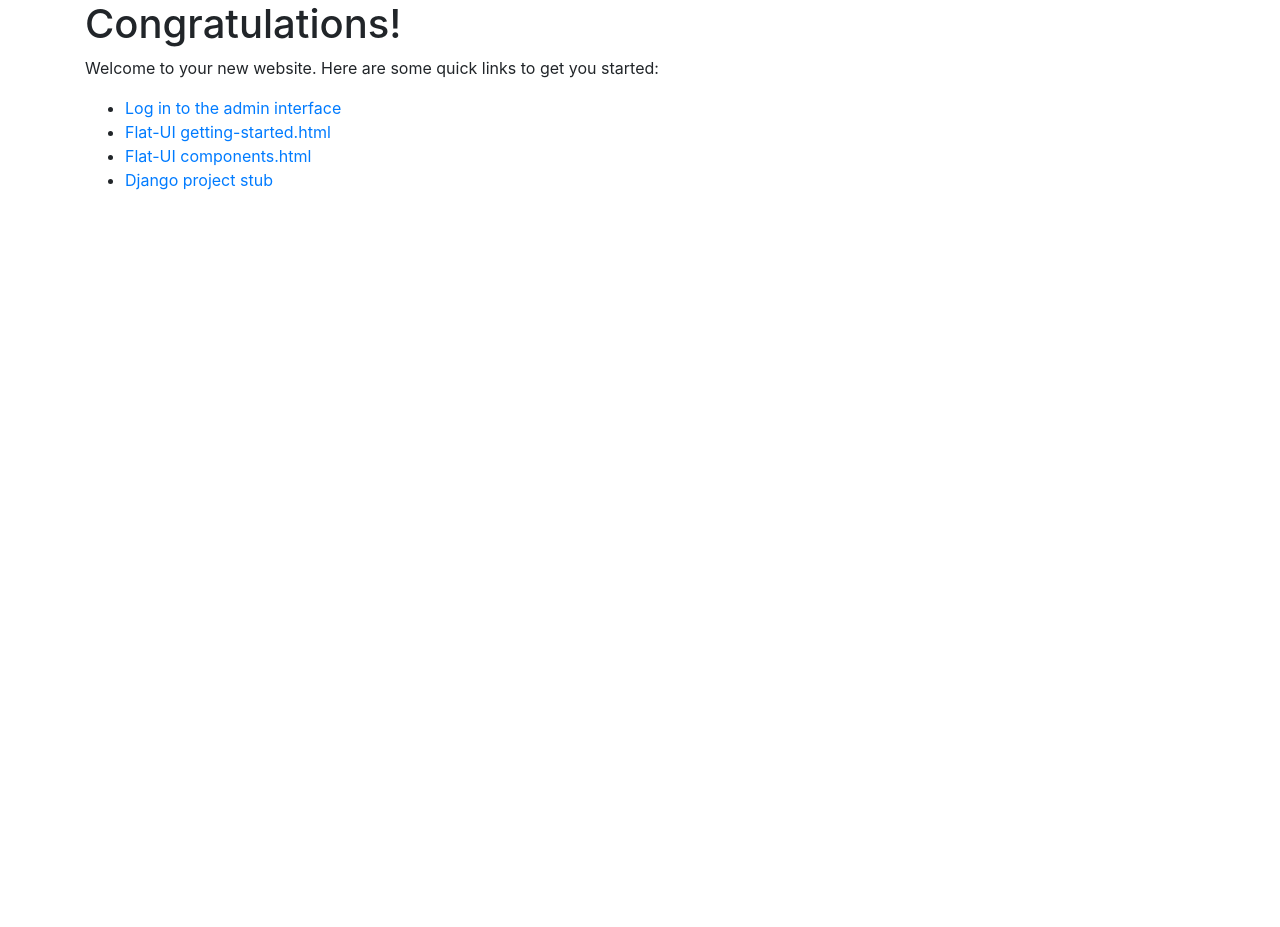
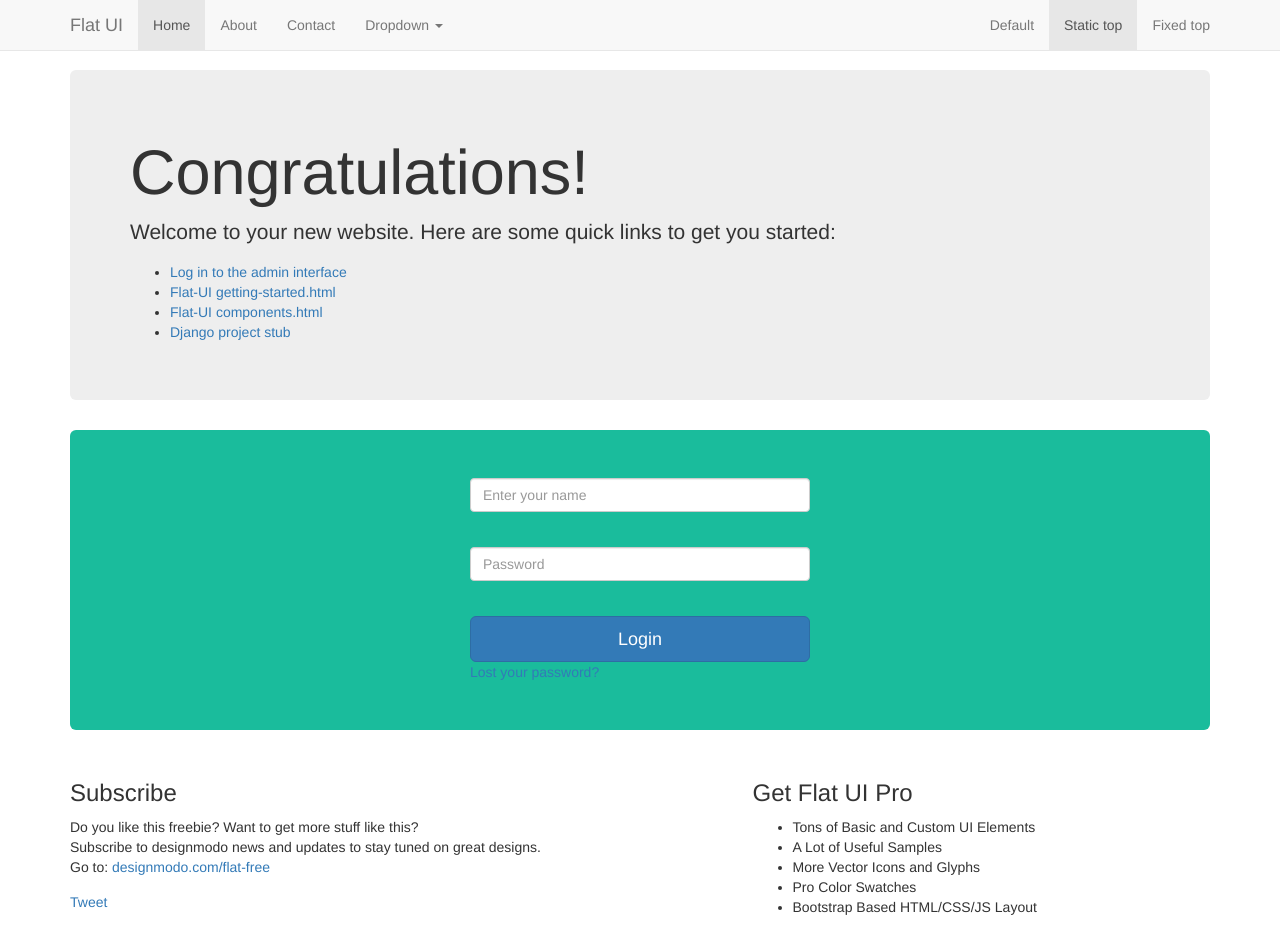
Before and after one commit to pik-software/django-service-boilerplate, a Django app: template _project_/templates/index.html in a window 1280 px wide. Before the commit the page ends 190 px from the top, so only its background shows below. Run offline with Django 3.2, Linux system fonts and the light colour scheme; the template is opened without the code that fills it, so the values that code supplies are empty; some libraries are stand-ins or nearby versions; grey boxes are pictures that could not be loaded.

Commit message:
sexy index.html page

```diff
--- a/_project_/static/main.css
+++ b/_project_/static/main.css
@@ -0,0 +1,3 @@
+body {
+    padding-top: 70px;
+}
--- a/_project_/templates/_base.html
+++ b/_project_/templates/_base.html
@@ -29,12 +29,16 @@
     {% block extra_head %}{% endblock %}
 </head>
 <body>
+    {% include "include/header.html" %}
+
     <div class="container">
         {% block content %}
             <h1>Hello, world!</h1>
         {% endblock %}
     </div>
     <!-- /.container -->
+
+    {% include "include/footer.html" %}
 
     {% block js %}
         <!-- jQuery (necessary for Flat UI's JavaScript plugins) -->
--- /dev/null
+++ b/_project_/templates/include/footer.html
@@ -0,0 +1,34 @@
+<footer>
+  <div class="container">
+    <div class="row">
+      <div class="col-xs-7">
+        <h3 class="footer-title">Subscribe</h3>
+        <p>Do you like this freebie? Want to get more stuff like this?<br/>
+          Subscribe to designmodo news and updates to stay tuned on great designs.<br/>
+          Go to: <a href="http://designmodo.com/flat-free" target="_blank">designmodo.com/flat-free</a>
+        </p>
+
+        <p class="pvl">
+          <a href="https://twitter.com/share" class="twitter-share-button" data-url="https://github.com/pahaz/django-project-stub/" data-text="Django starter Kit">Tweet</a>
+                        <script>!function(d,s,id){var js,fjs=d.getElementsByTagName(s)[0],p=/^http:/.test(d.location)?'http':'https';if(!d.getElementById(id)){js=d.createElement(s);js.id=id;js.src=p+'://platform.twitter.com/widgets.js';fjs.parentNode.insertBefore(js,fjs);}}(document, 'script', 'twitter-wjs');</script>
+          <iframe src="http://ghbtns.com/github-btn.html?user=pahaz&repo=django-project-stub&type=watch&count=true" height="20" width="107" frameborder="0" scrolling="0" style="width:73px; height: 20px;" allowTransparency="true"></iframe>
+          <iframe src="http://ghbtns.com/github-btn.html?user=pahaz&repo=django-project-stub&type=fork&count=true" height="20" width="107" frameborder="0" scrolling="0" style="width:74px; height: 20px;" allowTransparency="true"></iframe>
+          <iframe src="http://ghbtns.com/github-btn.html?user=pahaz&type=follow&count=true" height="20" width="195" frameborder="0" scrolling="0" style="width:195px; height: 20px;" allowTransparency="true"></iframe>
+        </p>
+      </div> <!-- /col-xs-7 -->
+
+      <div class="col-xs-5">
+        <div class="footer-banner">
+          <h3 class="footer-title">Get Flat UI Pro</h3>
+          <ul>
+            <li>Tons of Basic and Custom UI Elements</li>
+            <li>A Lot of Useful Samples</li>
+            <li>More Vector Icons and Glyphs</li>
+            <li>Pro Color Swatches</li>
+            <li>Bootstrap Based HTML/CSS/JS Layout</li>
+          </ul>
+        </div>
+      </div>
+    </div>
+  </div>
+</footer>
--- /dev/null
+++ b/_project_/templates/include/header.html
@@ -0,0 +1,35 @@
+<!-- Static navbar -->
+<div class="navbar navbar-default navbar-fixed-top" role="navigation">
+  <div class="container">
+    <div class="navbar-header">
+      <button type="button" class="navbar-toggle" data-toggle="collapse" data-target=".navbar-collapse">
+        <span class="sr-only">Toggle navigation</span>
+      </button>
+      <a class="navbar-brand" href="#">Flat UI</a>
+    </div>
+    <div class="navbar-collapse collapse">
+      <ul class="nav navbar-nav">
+        <li class="active"><a href="#">Home</a></li>
+        <li><a href="#about">About</a></li>
+        <li><a href="#contact">Contact</a></li>
+        <li class="dropdown">
+          <a href="#" class="dropdown-toggle" data-toggle="dropdown">Dropdown <b class="caret"></b></a>
+          <ul class="dropdown-menu">
+            <li><a href="#">Action</a></li>
+            <li><a href="#">Another action</a></li>
+            <li><a href="#">Something else here</a></li>
+            <li class="divider"></li>
+            <li class="dropdown-header">Nav header</li>
+            <li><a href="#">Separated link</a></li>
+            <li><a href="#">One more separated link</a></li>
+          </ul>
+        </li>
+      </ul>
+      <ul class="nav navbar-nav navbar-right">
+        <li><a href="#">Default</a></li>
+        <li class="active"><a href="#">Static top</a></li>
+        <li><a href="#">Fixed top</a></li>
+      </ul>
+    </div><!--/.nav-collapse -->
+  </div>
+</div>
--- a/_project_/templates/index.html
+++ b/_project_/templates/index.html
@@ -1,10 +1,12 @@
 {% extends "_base.html" %}
-{% load i18n %}
+{% load i18n static %}
 
 {% block meta_title %}{% trans "Home" %}{% endblock %}
 
 {% block content %}
     {% blocktrans %}
+        <!-- Main component for a primary marketing message or call to action -->
+        <div class="jumbotron">
             <h1>Congratulations!</h1>
             <p>
                 Welcome to your new website.
@@ -16,5 +18,25 @@
                 <li><a href="/static/bower_components/flat-ui/docs/components.html">Flat-UI components.html</a></li>
                 <li><a href="https://github.com/pahaz/django-project-stub">Django project stub</a></li>
             </ul>
+        </div>
     {% endblocktrans %}
+
+    <div class="jumbotron" style="background-color: #1abc9c">
+
+      <div class="login-form" style="width: 340px; margin: 0 auto;">
+        <div class="form-group">
+          <input type="text" class="form-control login-field" value="" placeholder="Enter your name" id="login-name" />
+          <label class="login-field-icon fui-user" for="login-name"></label>
+        </div>
+
+        <div class="form-group">
+          <input type="password" class="form-control login-field" value="" placeholder="Password" id="login-pass" />
+          <label class="login-field-icon fui-lock" for="login-pass"></label>
+        </div>
+
+        <a class="btn btn-primary btn-lg btn-block" href="#">Login</a>
+        <a class="login-link" href="#">Lost your password?</a>
+      </div>
+    </div>
+
 {% endblock %}
```
Lines whose indentation alone changed are shown as unchanged.
